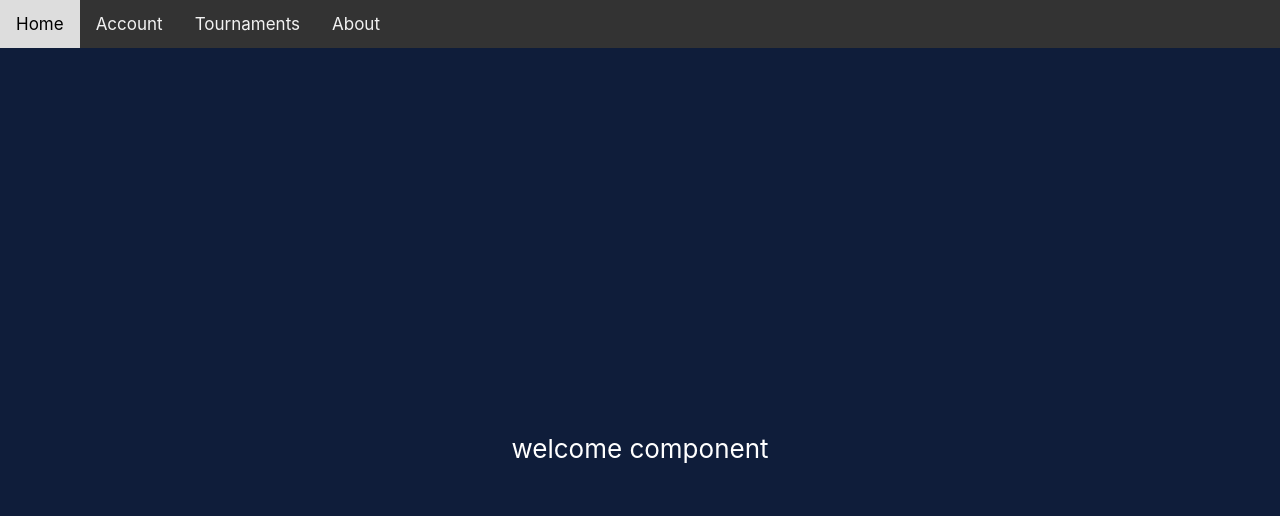
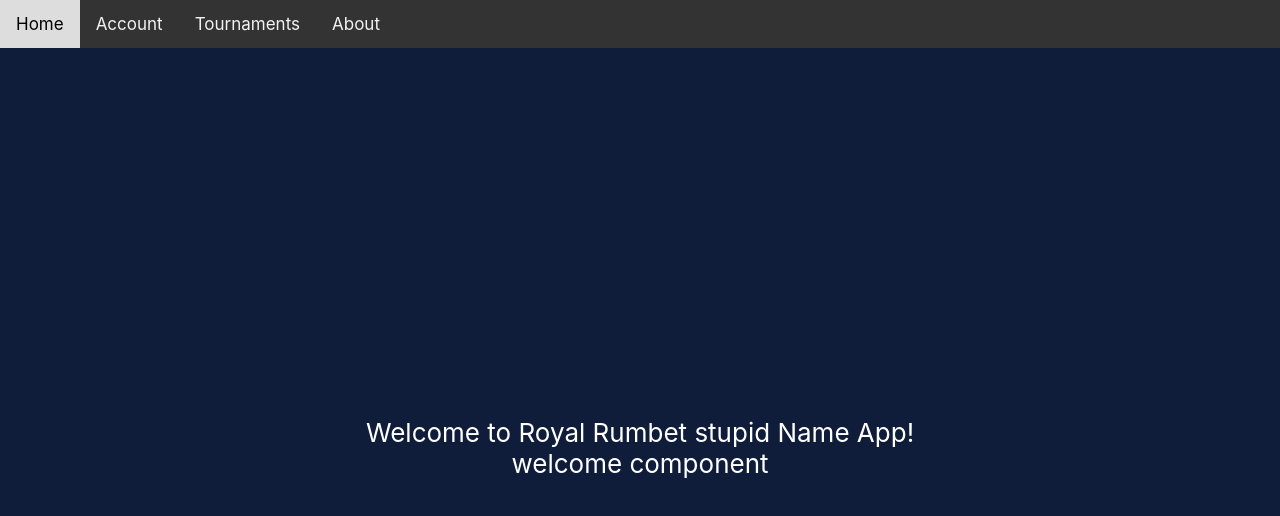
Before and after one commit to maneran/royal-rumbet, a React (Create React App) app in the folder royalrumbet_app/: page / in a window 1280 px wide. Shown: the top 516 px of the page. Built offline with nearby package versions, Linux system fonts and the light colour scheme.

Commit message:
minor setup for app

```diff
--- a/royalrumbet_app/src/App.js
+++ b/royalrumbet_app/src/App.js
@@ -1,6 +1,6 @@
 import './App.css';
 
-import Welcome from './layout/pages/welcome'
+import Login from './layout/pages/login'
 import Topnavbar from './components/topnavbar'
 
 function App() {
@@ -8,7 +8,9 @@ function App() {
     <div className="App">
       <Topnavbar/>
       <div class='App-header'>
-        <Welcome/>
+        Welcome to Royal Rumbet stupid Name App!
+        <br/>
+        <Login/>
       </div>
 
     </div>
```
Also changed, not shown: royalrumbet_app/src/layout/pages/login.js (renamed from royalrumbet_app/src/layout/pages/welcome.js).
